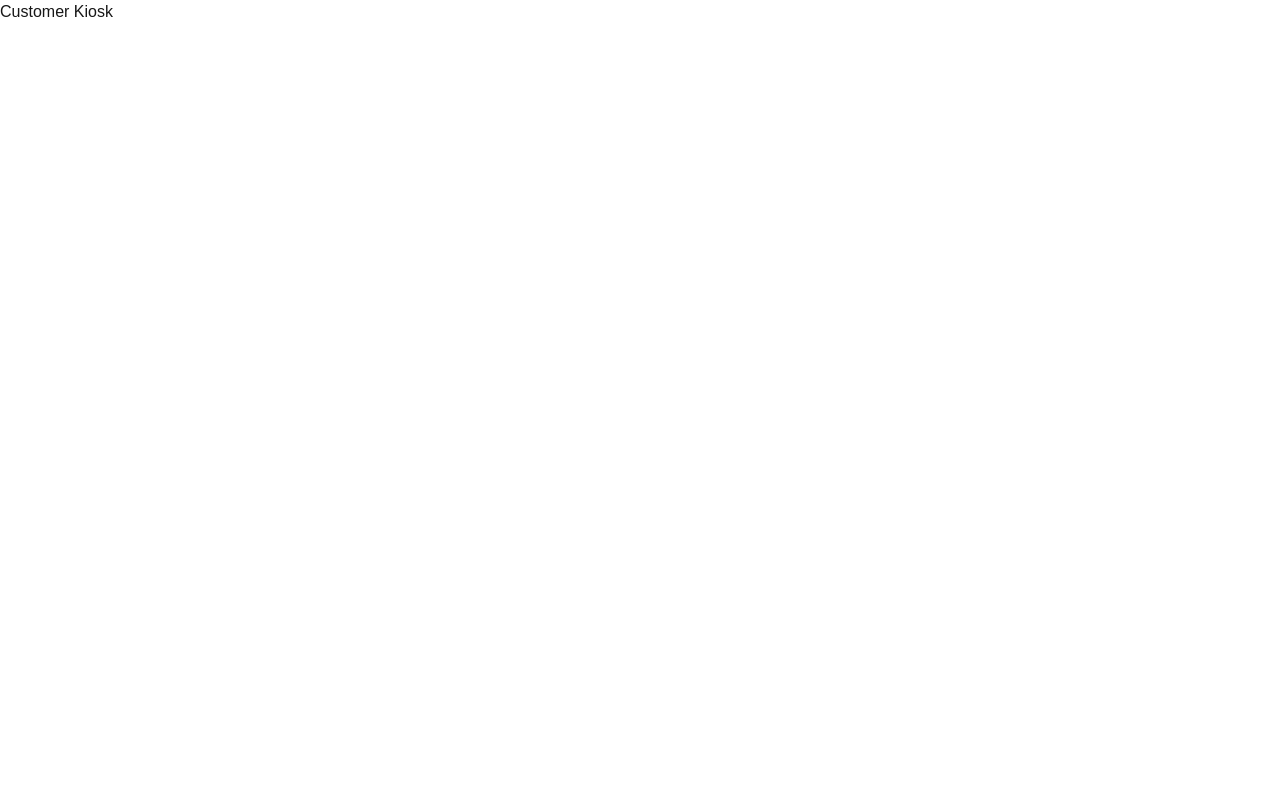
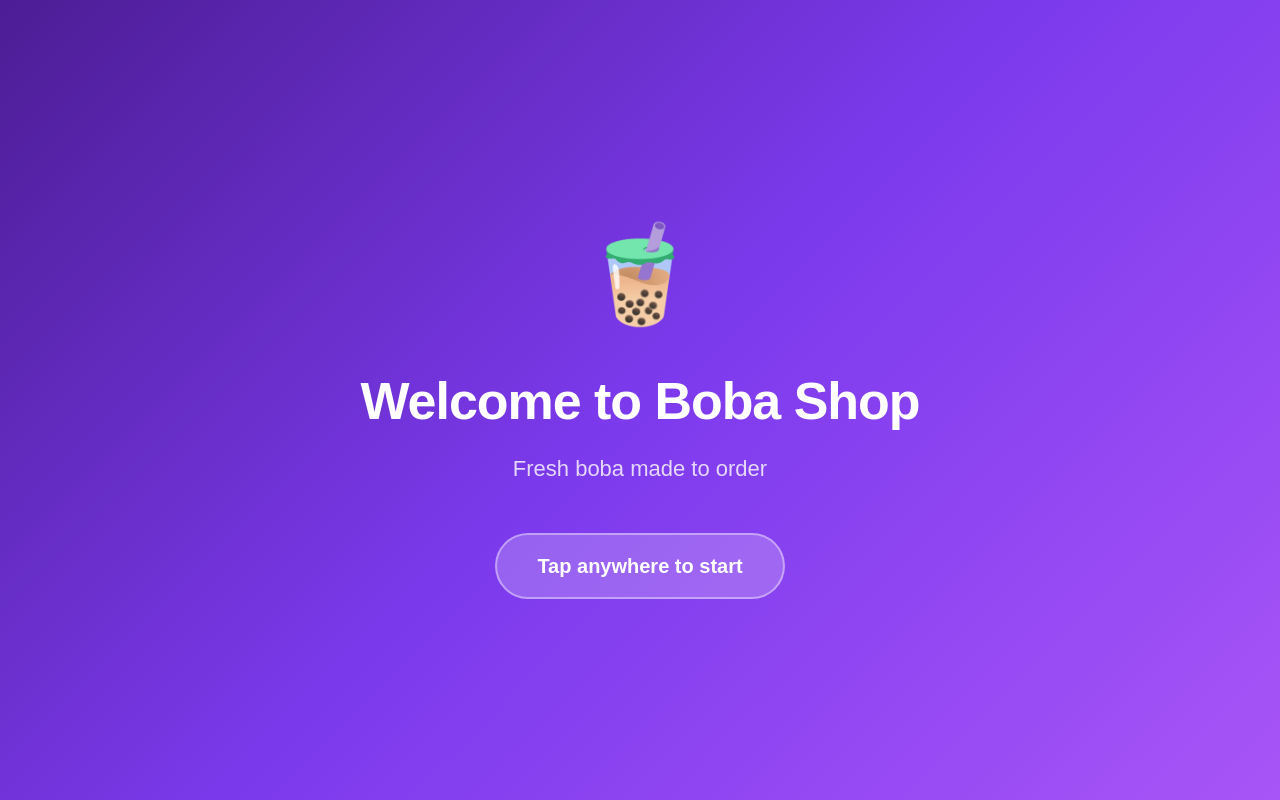
Before and after one commit to CSCE-331-Spring-2026-900-908/csce-331-project3-team12, a Next.js app: page /customer in a window 1280 px wide. Built offline with nearby package versions, Linux system fonts and the light colour scheme.

Commit message:
Welcome page
Click to enter page for the customer kiosk view

```diff
--- a/app/customer/page.tsx
+++ b/app/customer/page.tsx
@@ -1,3 +1,130 @@
-export default function Customer() {
-  return <h1>Customer Kiosk</h1>;
+'use client';
+
+import { useState } from 'react';
+
+type View = 'welcome' | 'menu' | 'confirm' | 'receipt';
+
+export default function CustomerKiosk() {
+  const [view, setView] = useState<View>('welcome');
+
+  if (view === 'welcome') return <WelcomeScreen onStart={() => setView('menu')} />;
+
+  return (
+    <div style={styles.shell}>
+      <div style={styles.menuArea}>
+        <div style={styles.menuHeader}>
+          <span style={styles.logo}>🧋 Boba Shop</span>
+          <span style={styles.headerSub}>Tap a drink to customize</span>
+        </div>
+      </div>
+      <div style={styles.cartPanel}>
+        <h2 style={styles.cartTitle}>Your Order</h2>
+        <p style={styles.cartEmpty}>No items yet.<br />Tap a drink to add it.</p>
+      </div>
+    </div>
+  );
 }
+
+function WelcomeScreen({ onStart }: { onStart: () => void }) {
+  return (
+    <div style={styles.welcome} onClick={onStart}>
+      <div style={styles.welcomeInner}>
+        <div style={styles.welcomeEmoji}>🧋</div>
+        <h1 style={styles.welcomeTitle}>Welcome to Boba Shop</h1>
+        <p style={styles.welcomeSub}>Fresh boba made to order</p>
+        <div style={styles.tapPrompt}>Tap anywhere to start</div>
+      </div>
+    </div>
+  );
+}
+
+const styles: Record<string, React.CSSProperties> = {
+  shell: {
+    display: 'flex',
+    height: '100vh',
+    fontFamily: "'Segoe UI', system-ui, -apple-system, sans-serif",
+    background: '#faf7ff',
+    overflow: 'hidden',
+  },
+  menuArea: {
+    flex: 1,
+    display: 'flex',
+    flexDirection: 'column',
+    padding: '24px 28px',
+    overflowY: 'auto',
+  },
+  menuHeader: {
+    display: 'flex',
+    alignItems: 'baseline',
+    gap: 16,
+    marginBottom: 24,
+  },
+  logo: {
+    fontSize: 28,
+    fontWeight: 800,
+    color: '#4c1d95',
+    letterSpacing: '-0.02em',
+  },
+  headerSub: {
+    fontSize: 15,
+    color: '#9ca3af',
+  },
+  cartPanel: {
+    width: 340,
+    background: '#fff',
+    borderLeft: '1px solid #ede9fe',
+    display: 'flex',
+    flexDirection: 'column',
+    padding: '24px 20px',
+  },
+  cartTitle: {
+    fontSize: 22,
+    fontWeight: 800,
+    color: '#4c1d95',
+    margin: '0 0 16px 0',
+  },
+  cartEmpty: {
+    flex: 1,
+    color: '#9ca3af',
+    fontSize: 15,
+    lineHeight: 1.6,
+    textAlign: 'center',
+    marginTop: 40,
+  },
+  welcome: {
+    height: '100vh',
+    background: 'linear-gradient(135deg, #4c1d95 0%, #7c3aed 50%, #a855f7 100%)',
+    display: 'flex',
+    alignItems: 'center',
+    justifyContent: 'center',
+    cursor: 'pointer',
+  },
+  welcomeInner: {
+    textAlign: 'center',
+    color: '#fff',
+  },
+  welcomeEmoji: {
+    fontSize: 96,
+    marginBottom: 16,
+  },
+  welcomeTitle: {
+    fontSize: 52,
+    fontWeight: 900,
+    margin: '0 0 12px 0',
+    letterSpacing: '-0.02em',
+  },
+  welcomeSub: {
+    fontSize: 22,
+    opacity: 0.8,
+    marginBottom: 48,
+  },
+  tapPrompt: {
+    display: 'inline-block',
+    padding: '16px 40px',
+    background: 'rgba(255,255,255,0.2)',
+    borderRadius: 50,
+    fontSize: 20,
+    fontWeight: 600,
+    border: '2px solid rgba(255,255,255,0.4)',
+  },
+};
```
